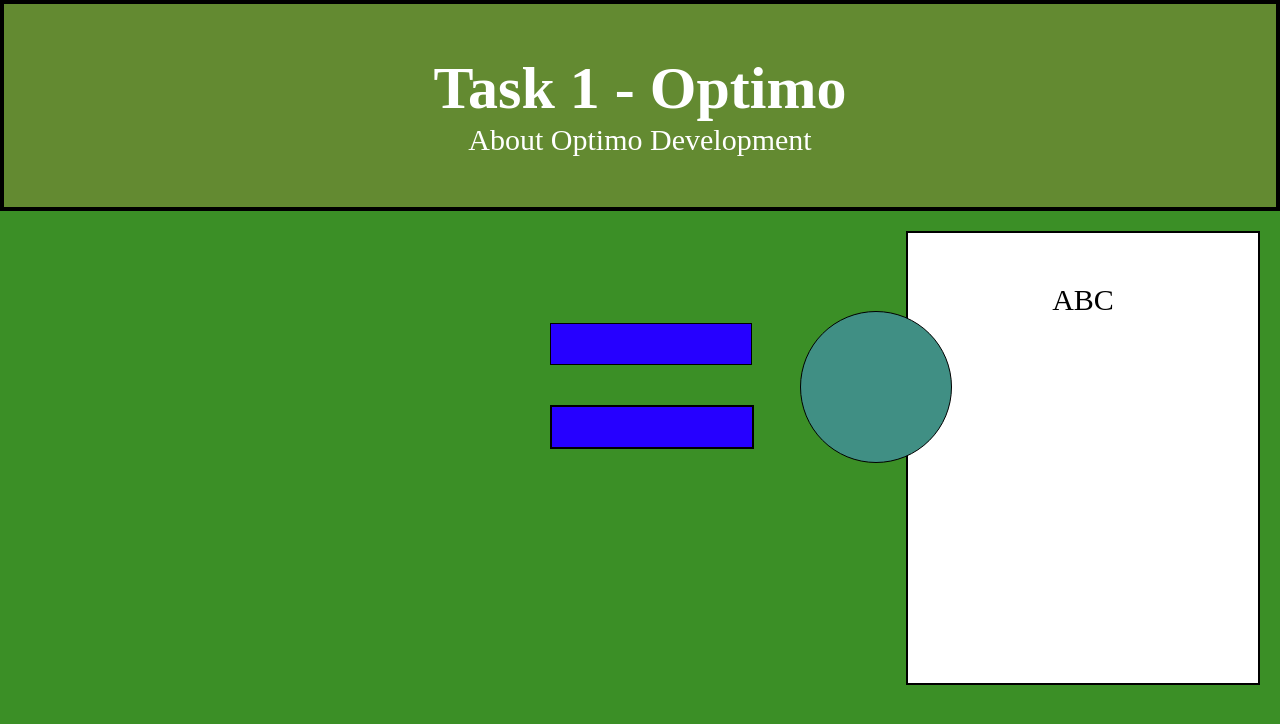
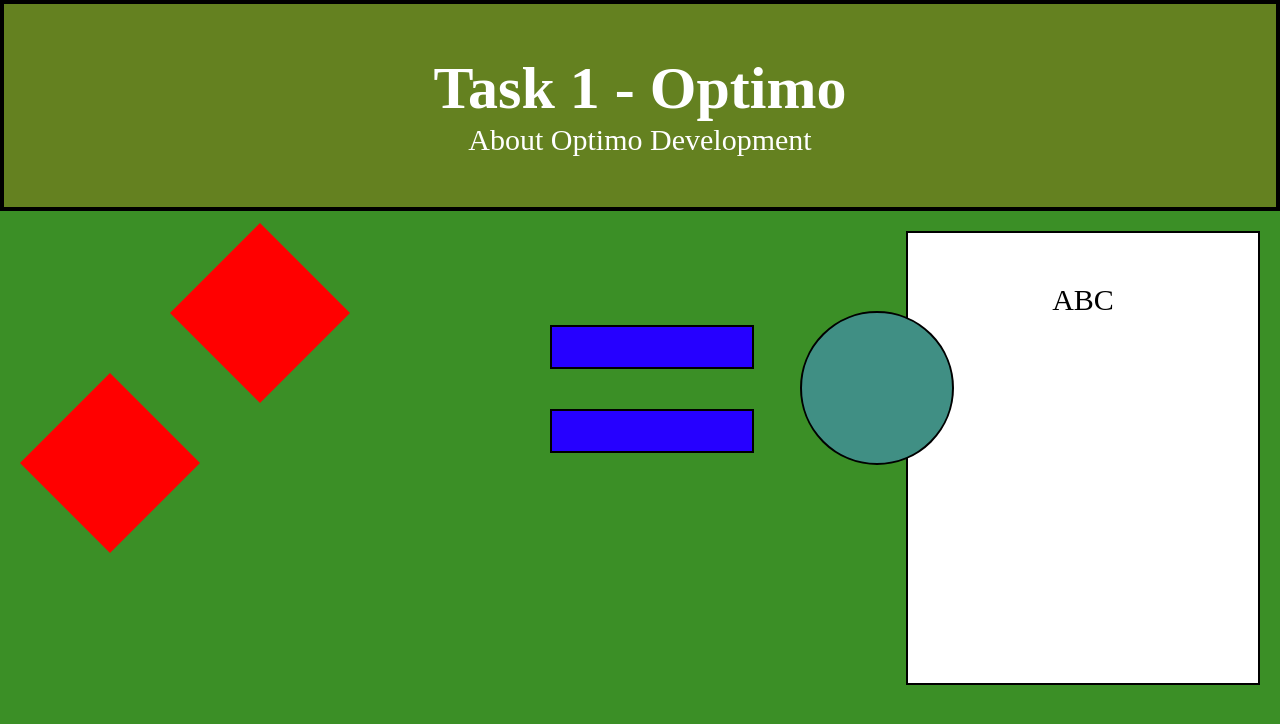
Before and after one commit to Syndelius/OptimoDevTasks, a plain HTML site: page index.html in a window 1280 px wide. Drawn offline with Linux system fonts and the light colour scheme.

Commit message:
First upload

```diff
--- a/index.html
+++ b/index.html
@@ -17,6 +17,10 @@
             </div>
             <div class="RectangleBottom">
             </div>
+            <div class="DiamondTop">
+            </div>
+            <div class="DiamondBottom">
+            </div>
         </body>
     </head>
 </html>
--- a/style.css
+++ b/style.css
@@ -3,51 +3,90 @@
     padding: 0;
 }
 body {background-color: rgb(59, 143, 38);}
+html, body {margin: 0; height: 100%; overflow: hidden}
 
 .Header {
     padding: 50px;
     text-align: center;
-    background: rgb(99, 138, 49);
-    color: white;
+    background: rgb(100, 129, 32);
+    color: rgb(255, 255, 255);
     font-size: 30px;
     border: 4px solid rgb(0, 0, 0);
 }
 .RightSideBox {
+    padding: 50px;
     float: right;
     text-align: center;
     font-size: 30px;
-    background-color: rgb(255, 255, 255);
     width: 250px;
     height: 350px;
+    background-color: rgb(255, 255, 255);
     border: 2px solid rgb(0, 0, 0);
-    padding: 50px;
     margin: 20px;
 }
 .Circle {
     position: relative;
     left: 800px;
     top: 100px;
+    width: 150px;
+    height: 150px;
     background-color: rgb(64, 143, 132);
     border-radius: 100px;
-    border: 1px solid rgb(0, 0, 0);
-    width: 150px;
-    height: 150px;
+    border: 2px solid rgb(0, 0, 0);
 }
 .RectangleTop {
     position: relative;
     left: 550px;
     top: -40px;
+    width: 200px;
     height: 40px;
-    width: 200px;
     background-color: rgb(38, 0, 255);
-    border: 1px solid rgb(0, 0, 0);
+    border: 2px solid rgb(0, 0, 0);
 }
 .RectangleBottom {
     position: relative;
     left: 550px;
     top: 0px;
+    width: 200px;
     height: 40px;
-    width: 200px;
     background-color: rgb(38, 0, 255);
     border: 2px solid rgb(0, 0, 0);
 }
+.DiamondTop {
+    position: relative;
+    top: -320px;
+    left: 170px;
+    width: 0;
+    height: 0;
+    border: 90px solid transparent;
+    border-bottom-color: rgb(255, 0, 0);
+}
+.DiamondTop:after {
+    content: '';
+    position: absolute;
+    top: 90px;
+    left: -90px;
+    width: 0;
+    height: 0;
+    border: 90px solid transparent;
+    border-top-color: rgb(255, 0, 0);
+}
+  .DiamondBottom  {
+    position: relative;
+    top: -350px;
+    left: 20px;
+    width: 0;
+    height: 0;
+    border: 90px solid transparent;
+    border-bottom-color: rgb(255, 0, 0);
+}
+.DiamondBottom:after {
+    content: '';
+    position: absolute;
+    top: 90px;
+    left: -90px;
+    width: 0;
+    height: 0;
+    border: 90px solid transparent;
+    border-top-color: rgb(255, 0, 0);
+}
```
